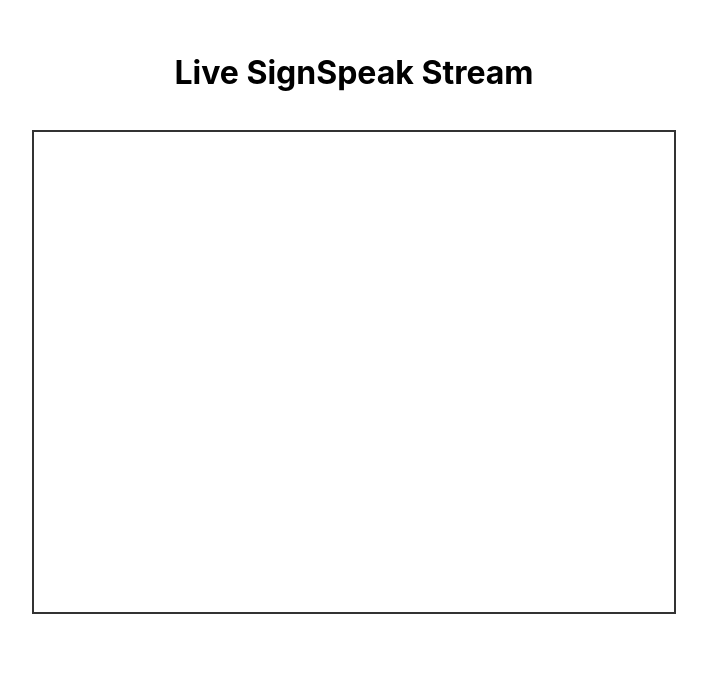
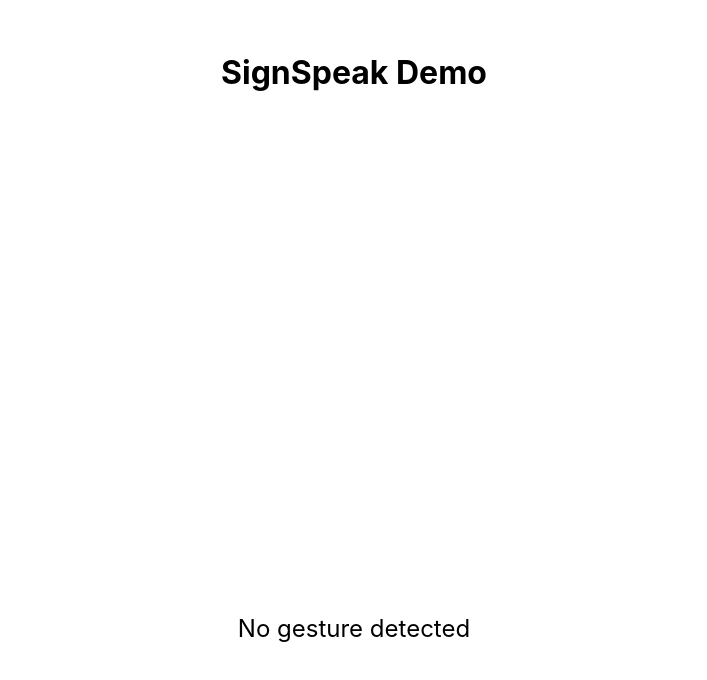
Before and after one commit to Maryownqt/signspeak_v2, a React (Create React App) app: page / in a window 1280 px wide. Shown: the top 680 px of the page, without its empty margins (286-993 px from the left). Built offline with nearby package versions, Linux system fonts and the light colour scheme; no server answers.

Commit message:
Update App.js

```diff
--- a/src/App.js
+++ b/src/App.js
@@ -1,26 +1,54 @@
-import React from 'react';
-import './App.css';
+// src/App.js
+import React, { useRef, useState, useCallback } from 'react';
+import Webcam from 'react-webcam';
 
 function App() {
-  const streamUrl = '/video_feed';  // will be proxied via Netlify/_redirects
+  const webcamRef = useRef(null);
+  const [label, setLabel] = useState('No gesture detected');
+
+  const captureAndDetect = useCallback(async () => {
+    if (!webcamRef.current) return;
+    const imageSrc = webcamRef.current.getScreenshot({ width: 640, height: 480 });
+    if (!imageSrc) return;
+
+    // Convert base64 to Blob
+    const res = await fetch(imageSrc);
+    const blob = await res.blob();
+    const formData = new FormData();
+    formData.append('file', blob, 'frame.jpg');
+
+    try {
+      const resp = await fetch(' https://e471-136-158-123-1.ngrok-free.app/detect', {
+        method: 'POST',
+        body: formData,
+      });
+      const json = await resp.json();
+      // Assume your backend returns { label: 'Hello', boxes: [...] }
+      setLabel(json.label);
+      // You can also draw boxes on a canvas if you return coords
+    } catch (err) {
+      console.error('Detection error', err);
+    }
+  }, [webcamRef]);
+
+  // Capture & send a frame every 500ms
+  React.useEffect(() => {
+    const id = setInterval(captureAndDetect, 1);
+    return () => clearInterval(id);
+  }, [captureAndDetect]);
 
   return (
-    <div
-      style={{
-        display: 'flex',
-        flexDirection: 'column',
-        alignItems: 'center',
-        padding: '2rem'
-      }}
-    >
-      <h1>Live SignSpeak Stream</h1>
-      <iframe
-        src={streamUrl}
-        width="640"
-        height="480"
-        style={{ border: '2px solid #333', marginTop: '1rem' }}
-        title="Live SignSpeak Stream"
+    <div style={{ textAlign: 'center', padding: '2rem' }}>
+      <h1>SignSpeak Demo</h1>
+      <Webcam
+        audio={false}
+        ref={webcamRef}
+        screenshotFormat="image/jpeg"
+        width={640}
+        height={480}
+        videoConstraints={{ facingMode: 'user' }}
       />
+      <p style={{ fontSize: '1.5rem', marginTop: '1rem' }}>{label}</p>
     </div>
   );
 }
```
